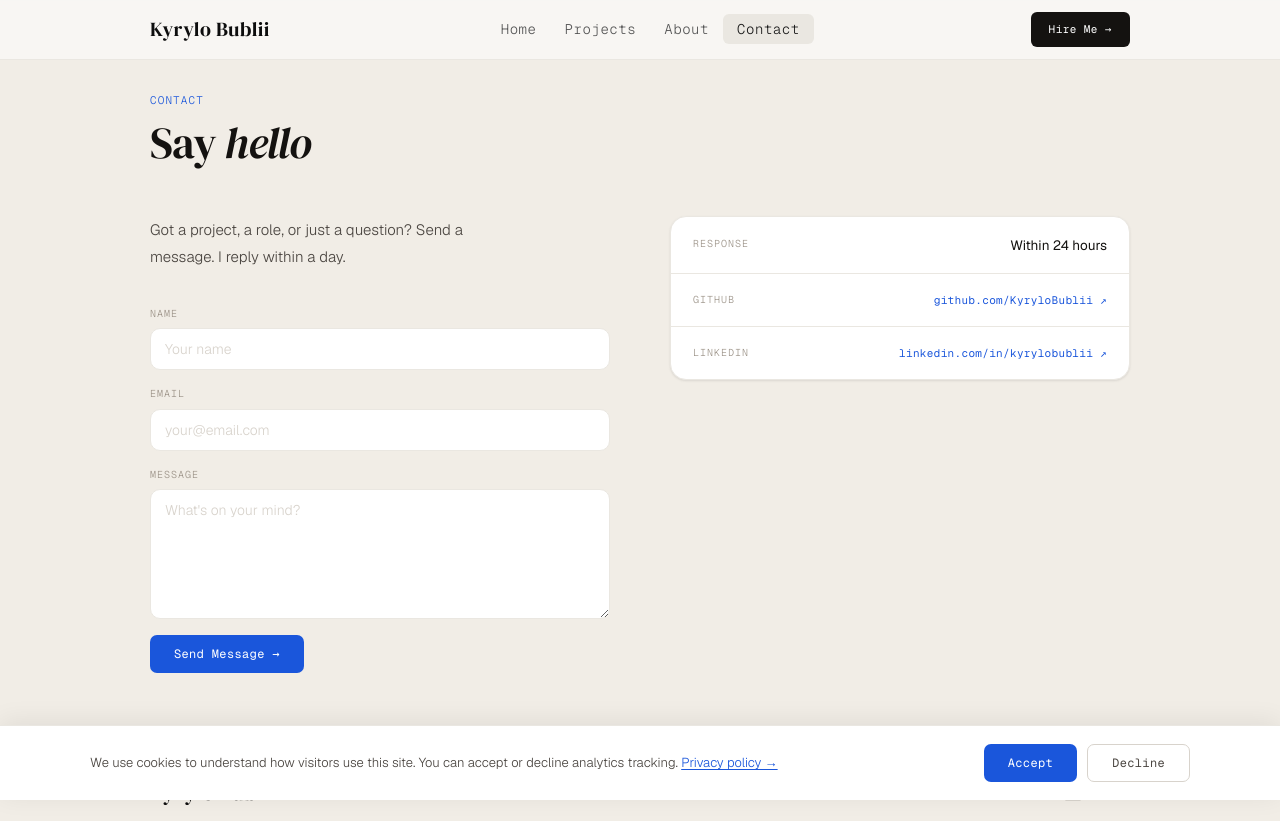
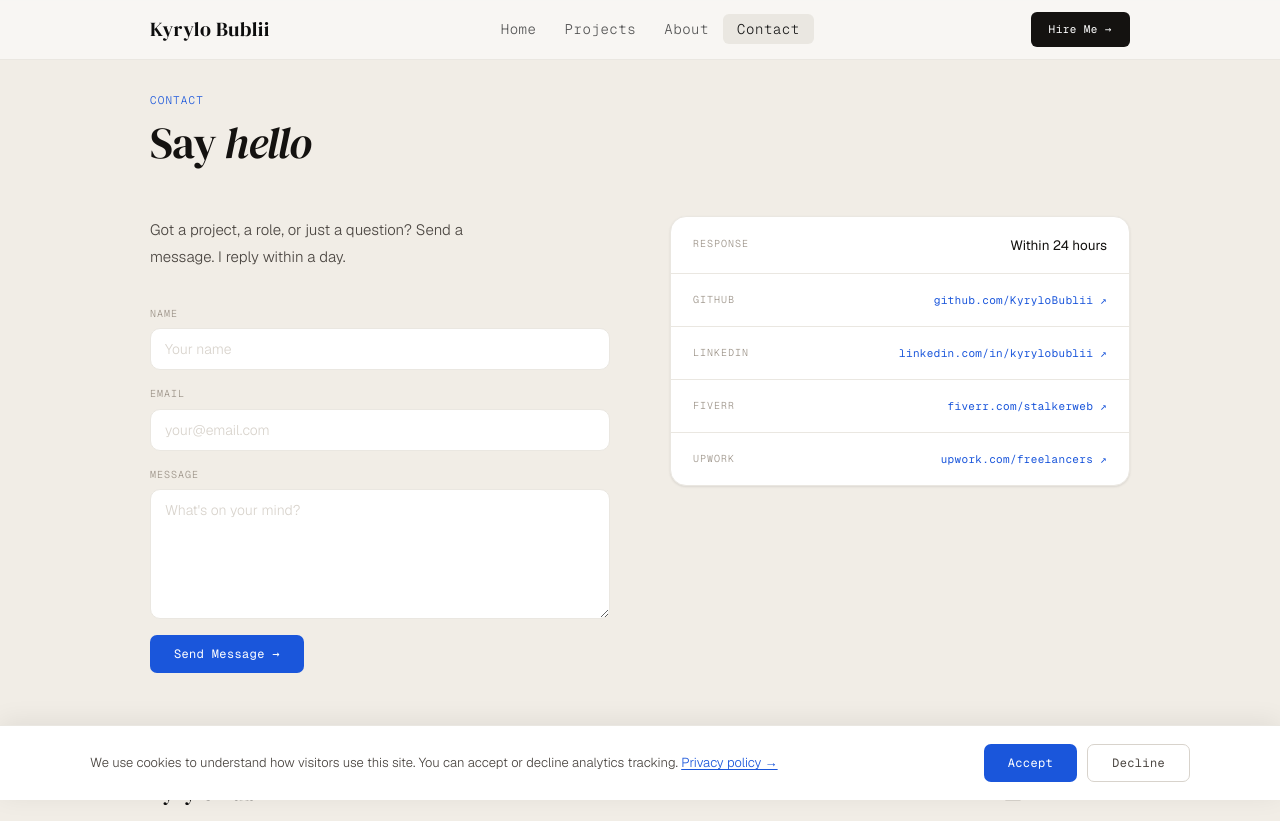
Before and after one commit to KyryloBublii/digital-cv, a Flask app: page /contact in a window 1280 px wide. Run offline with Flask 3, Linux system fonts and the light colour scheme.

Commit message:
add Fiverr and Upwork social links
Co-Authored-By: Claude Sonnet 4.6 <noreply@anthropic.com>

```diff
--- a/templates/about.html
+++ b/templates/about.html
@@ -25,7 +25,9 @@
   },
   "sameAs": [
     "https://github.com/KyryloBublii",
-    "https://www.linkedin.com/in/kyrylobublii/"
+    "https://www.linkedin.com/in/kyrylobublii/",
+    "https://www.fiverr.com/stalkerweb",
+    "https://www.upwork.com/freelancers/~01c6081b138f1030a9"
   ],
   "knowsAbout": ["Python", "Java", "PostgreSQL", "Flask", "Spring Boot", "ETL", "Docker", "REST APIs", "FastAPI", "Django"]
 }
--- a/templates/base.html
+++ b/templates/base.html
@@ -90,6 +90,12 @@
       <a href="https://www.linkedin.com/in/kyrylobublii/" target="_blank" class="footer-icon" aria-label="LinkedIn">
         <svg width="16" height="16" viewBox="0 0 24 24" fill="currentColor"><path d="M20.447 20.452h-3.554v-5.569c0-1.328-.027-3.037-1.852-3.037-1.853 0-2.136 1.445-2.136 2.939v5.667H9.351V9h3.414v1.561h.046c.477-.9 1.637-1.85 3.37-1.85 3.601 0 4.267 2.37 4.267 5.455v6.286zM5.337 7.433a2.062 2.062 0 0 1-2.063-2.065 2.064 2.064 0 1 1 2.063 2.065zm1.782 13.019H3.555V9h3.564v11.452zM22.225 0H1.771C.792 0 0 .774 0 1.729v20.542C0 23.227.792 24 1.771 24h20.451C23.2 24 24 23.227 24 22.271V1.729C24 .774 23.2 0 22.222 0h.003z"/></svg>
       </a>
+      <a href="https://www.fiverr.com/stalkerweb" target="_blank" class="footer-icon" aria-label="Fiverr">
+        <svg width="16" height="16" viewBox="0 0 24 24" fill="currentColor"><path d="M23.004 15.588a.995.995 0 1 0 .002-1.99.995.995 0 0 0-.002 1.99zm-.996-3.705h-1.102c-.343 0-.61.103-.828.309v-.309h-1.08v4.986h1.086v-2.827c0-.606.272-.91.823-.91h.96v-1.25h.14zm-4.97 0h-1.086v4.986h1.087v-4.986zm-3.976 1.103h1.366v3.883h1.086v-3.883h.836v-1.103h-.836v-.621c0-.277.186-.415.554-.415.14 0 .282.02.422.062v-.992c-.198-.055-.446-.083-.748-.083-.897 0-1.344.456-1.344 1.365v.684h-1.366v-.621c0-.277.186-.415.553-.415.14 0 .282.02.422.062v-.992c-.197-.055-.444-.083-.748-.083-.896 0-1.343.456-1.343 1.365v.684h-.605v1.103h.605v3.883h1.086v-3.883h1.366v3.883h1.086v-3.883h-1.366zm-5.41 2.988c-.495 0-.895-.4-.895-.895v-.76c0-.496.4-.896.895-.896.496 0 .896.4.896.896v.76c0 .495-.4.895-.896.895zm.896-4.091v.33c-.233-.277-.59-.433-1.018-.433-.87 0-1.574.703-1.574 1.573v1.016c0 .87.704 1.573 1.574 1.573.428 0 .785-.156 1.018-.433v.33h1.087V11.883H8.548zm-3.985 2.988c-.495 0-.896-.4-.896-.895v-.76c0-.496.4-.896.896-.896.495 0 .895.4.895.896v.76c0 .495-.4.895-.895.895zm.895-4.091v.33c-.233-.277-.59-.433-1.018-.433-.87 0-1.574.703-1.574 1.573v1.016c0 .87.704 1.573 1.574 1.573.428 0 .785-.156 1.018-.433v.33h1.086V11.883H5.458zm-4.462 0H0v4.986h1.087v-2.827c0-.606.272-.91.822-.91h.145V11.78a1.16 1.16 0 0 0-.145-.009c-.373 0-.683.13-.913.39v-.278zM22.008 9.993a.995.995 0 1 0 .002-1.99.995.995 0 0 0-.002 1.99z"/></svg>
+      </a>
+      <a href="https://www.upwork.com/freelancers/~01c6081b138f1030a9" target="_blank" class="footer-icon" aria-label="Upwork">
+        <svg width="16" height="16" viewBox="0 0 24 24" fill="currentColor"><path d="M18.561 13.158c-1.102 0-2.135-.467-3.074-1.227l.228-1.076.008-.042c.207-1.143.849-3.06 2.839-3.06 1.492 0 2.703 1.212 2.703 2.703-.001 1.489-1.212 2.702-2.704 2.702zm0-8.14c-2.539 0-4.51 1.649-5.31 4.366-1.22-1.834-2.148-4.036-2.687-5.892H7.828v7.112c-.002 1.406-1.141 2.546-2.547 2.546-1.405 0-2.543-1.14-2.543-2.546V3.492H0v7.112c0 2.914 2.37 5.303 5.281 5.303 2.913 0 5.283-2.389 5.283-5.303v-1.19c.529 1.107 1.182 2.229 1.974 3.221l-1.673 7.873h2.797l1.213-5.71c1.063.679 2.285 1.109 3.686 1.109 3 0 5.439-2.452 5.439-5.45 0-3-2.439-5.439-5.439-5.439z"/></svg>
+      </a>
       <a href="{{ url_for('index') }}" class="footer-top">↑ Top</a>
     </div>
   </div>
--- a/templates/contact.html
+++ b/templates/contact.html
@@ -106,6 +106,8 @@
         <div class="cdr"><span class="cdr-label">Response</span><span class="cdr-val">Within 24 hours</span></div>
         <div class="cdr"><span class="cdr-label">GitHub</span><a href="https://github.com/KyryloBublii" target="_blank" class="cdr-link">github.com/KyryloBublii ↗</a></div>
         <div class="cdr"><span class="cdr-label">LinkedIn</span><a href="https://www.linkedin.com/in/kyrylobublii/" target="_blank" class="cdr-link">linkedin.com/in/kyrylobublii ↗</a></div>
+        <div class="cdr"><span class="cdr-label">Fiverr</span><a href="https://www.fiverr.com/stalkerweb" target="_blank" class="cdr-link">fiverr.com/stalkerweb ↗</a></div>
+        <div class="cdr"><span class="cdr-label">Upwork</span><a href="https://www.upwork.com/freelancers/~01c6081b138f1030a9" target="_blank" class="cdr-link">upwork.com/freelancers ↗</a></div>
       </div>
 
     </div>
--- a/templates/index.html
+++ b/templates/index.html
@@ -13,7 +13,9 @@
   "description": "Backend developer and data engineer specialising in Python, Java and PostgreSQL.",
   "sameAs": [
     "https://github.com/KyryloBublii",
-    "https://www.linkedin.com/in/kyrylobublii/"
+    "https://www.linkedin.com/in/kyrylobublii/",
+    "https://www.fiverr.com/stalkerweb",
+    "https://www.upwork.com/freelancers/~01c6081b138f1030a9"
   ],
   "knowsAbout": ["Python", "Java", "PostgreSQL", "Flask", "Spring Boot", "ETL", "Docker", "REST APIs"]
 }
```
